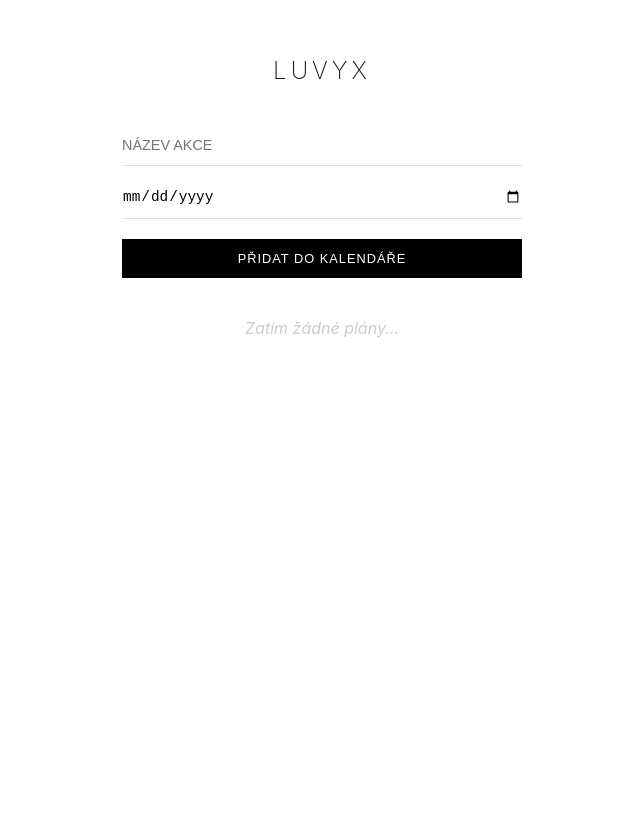
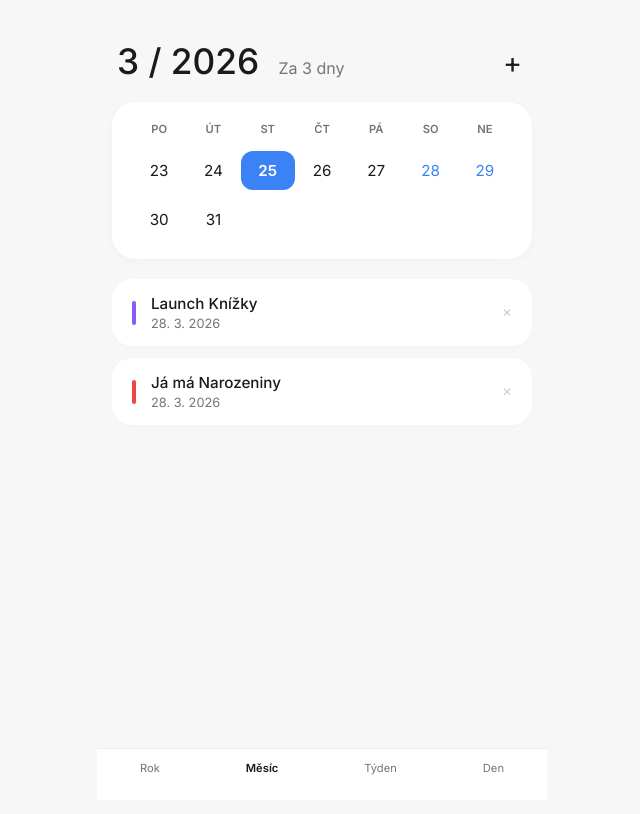
Before and after one commit to all-app-free/Calendary, a plain HTML site: page index.html in a window 1280 px wide. Shown: the whole page, without its empty margins (318-958 px from the left). Drawn offline with Linux system fonts and the light colour scheme.

Commit message:
Update index.html

```diff
--- a/index.html
+++ b/index.html
@@ -3,200 +3,293 @@
 <head>
     <meta charset="UTF-8">
     <meta name="viewport" content="width=device-width, initial-scale=1.0">
-    <title>Thrum & Luvyx Calendar</title>
+    <title>Luvyx Calendar</title>
+    <link href="https://fonts.googleapis.com/css2?family=Inter:wght@300;400;500;600&display=swap" rel="stylesheet">
     <style>
         :root {
-            --bg: #ffffff;
-            --text: #1a1a1a;
-            --accent: #f0f0f0;
-            --border: #e0e0e0;
-            --highlight: #000000;
+            --bg-color: #f7f7f7;
+            --card-bg: #ffffff;
+            --accent-blue: #3b82f6;
+            --text-dark: #1a1a1a;
+            --text-gray: #757575;
+            --border-color: #eeeeee;
         }
 
         body {
-            font-family: 'Inter', -apple-system, BlinkMacSystemFont, sans-serif;
-            background-color: var(--bg);
-            color: var(--text);
+            font-family: 'Inter', sans-serif;
+            background-color: var(--bg-color);
+            color: var(--text-dark);
             margin: 0;
+            padding: 0;
             display: flex;
             justify-content: center;
-            padding: 40px 20px;
         }
 
-        .container {
-            max-width: 400px;
+        .phone-container {
             width: 100%;
+            max-width: 450px;
+            background: var(--bg-color);
+            min-height: 100vh;
+            position: relative;
+            padding-bottom: 80px;
         }
 
-        h1 {
-            font-weight: 200;
-            letter-spacing: 4px;
-            text-transform: uppercase;
-            font-size: 1.5rem;
-            margin-bottom: 40px;
-            text-align: center;
+        /* Header styl podle Xiaomi */
+        header {
+            padding: 40px 20px 20px;
+            display: flex;
+            justify-content: space-between;
+            align-items: flex-start;
         }
 
-        .input-group {
-            margin-bottom: 30px;
+        .header-title {
+            font-size: 2.2rem;
+            font-weight: 500;
+        }
+
+        .header-title span {
+            font-size: 1rem;
+            color: var(--text-gray);
+            font-weight: 400;
+            margin-left: 10px;
+        }
+
+        /* Kalendář grid */
+        .calendar-grid {
+            background: var(--card-bg);
+            margin: 0 15px;
+            padding: 20px;
+            border-radius: 24px;
+            box-shadow: 0 2px 10px rgba(0,0,0,0.03);
+        }
+
+        .days-header {
+            display: grid;
+            grid-template-columns: repeat(7, 1fr);
+            text-align: center;
+            font-size: 0.7rem;
+            color: var(--text-gray);
+            font-weight: 600;
+            margin-bottom: 15px;
+        }
+
+        .days-grid {
+            display: grid;
+            grid-template-columns: repeat(7, 1fr);
+            text-align: center;
+            gap: 10px 0;
+        }
+
+        .day {
+            padding: 10px 0;
+            font-size: 0.95rem;
+            position: relative;
+            cursor: pointer;
+        }
+
+        .day.selected {
+            background: var(--accent-blue);
+            color: white;
+            border-radius: 12px;
+            font-weight: 600;
+        }
+
+        .day.today::after {
+            content: '';
+            position: absolute;
+            bottom: 4px;
+            left: 50%;
+            transform: translateX(-50%);
+            width: 4px;
+            height: 4px;
+            background: var(--accent-blue);
+            border-radius: 50%;
+        }
+
+        /* Seznam událostí - Karty */
+        .event-section {
+            padding: 20px 15px;
+        }
+
+        .event-card {
+            background: var(--card-bg);
+            border-radius: 20px;
+            padding: 15px 20px;
+            margin-bottom: 12px;
+            display: flex;
+            align-items: center;
+            box-shadow: 0 2px 5px rgba(0,0,0,0.02);
+        }
+
+        .event-color {
+            width: 4px;
+            height: 24px;
+            border-radius: 2px;
+            margin-right: 15px;
+        }
+
+        .event-info {
+            flex-grow: 1;
+        }
+
+        .event-info h3 {
+            margin: 0;
+            font-size: 0.95rem;
+            font-weight: 500;
+        }
+
+        .event-info p {
+            margin: 3px 0 0;
+            font-size: 0.8rem;
+            color: var(--text-gray);
+        }
+
+        /* Spodní Navigace */
+        .bottom-nav {
+            position: fixed;
+            bottom: 0;
+            width: 100%;
+            max-width: 450px;
+            background: rgba(255,255,255,0.9);
+            backdrop-filter: blur(10px);
+            display: flex;
+            justify-content: space-around;
+            padding: 12px 0 25px;
+            border-top: 1px solid var(--border-color);
+        }
+
+        .nav-item {
+            text-align: center;
+            color: var(--text-gray);
+            font-size: 0.7rem;
+            cursor: pointer;
+        }
+
+        .nav-item.active {
+            color: var(--text-dark);
+            font-weight: 600;
+        }
+
+        /* Floating Button pro přidání */
+        .add-btn {
+            position: absolute;
+            top: 45px;
+            right: 25px;
+            font-size: 1.8rem;
+            cursor: pointer;
+        }
+
+        /* Skrytý formulář */
+        #add-form {
+            display: none;
+            background: var(--card-bg);
+            margin: 0 15px 20px;
+            padding: 20px;
+            border-radius: 24px;
         }
 
         input {
             width: 100%;
-            padding: 12px 0;
             border: none;
-            border-bottom: 1px solid var(--border);
-            outline: none;
-            font-size: 0.9rem;
+            background: #f0f0f0;
+            padding: 12px;
+            border-radius: 12px;
             margin-bottom: 10px;
-            transition: border-color 0.3s;
-        }
-
-        input:focus {
-            border-bottom-color: var(--highlight);
-        }
-
-        button {
-            width: 100%;
-            background: var(--highlight);
-            color: white;
-            border: none;
-            padding: 12px;
-            cursor: pointer;
-            font-size: 0.8rem;
-            letter-spacing: 1px;
-            text-transform: uppercase;
-            margin-top: 10px;
-        }
-
-        .notifications {
-            margin-bottom: 30px;
-        }
-
-        .notif-item {
-            background: #fff9f9;
-            border-left: 2px solid #ff4d4d;
-            padding: 10px;
-            font-size: 0.8rem;
-            margin-bottom: 10px;
-        }
-
-        .event-list {
-            margin-top: 40px;
-        }
-
-        .event-item {
-            display: flex;
-            justify-content: space-between;
-            align-items: center;
-            padding: 15px 0;
-            border-bottom: 1px solid var(--accent);
-            font-size: 0.9rem;
-        }
-
-        .event-date {
-            color: #888;
-            font-size: 0.75rem;
-        }
-
-        .empty-state {
-            text-align: center;
-            color: #ccc;
-            font-style: italic;
-            margin-top: 20px;
+            box-sizing: border-box;
         }
     </style>
 </head>
 <body>
 
-<div class="container">
-    <h1 id="brand-title">Luvyx</h1>
+<div class="phone-container">
+    <header>
+        <div class="header-title">3 / 2026 <span>Za 3 dny</span></div>
+        <div class="add-btn" onclick="toggleForm()">+</div>
+    </header>
 
-    <div id="notifications" class="notifications"></div>
-
-    <div class="input-group">
-        <input type="text" id="event-name" placeholder="NÁZEV AKCE">
-        <input type="date" id="event-date">
-        <button onclick="addEvent()">PŘIDAT DO KALENDÁŘE</button>
+    <div id="add-form">
+        <input type="text" id="evName" placeholder="Název události">
+        <input type="date" id="evDate">
+        <button style="width:100%; background:var(--accent-blue); color:white; border:none; padding:10px; border-radius:10px;" onclick="addEvent()">Uložit</button>
     </div>
 
-    <div id="event-list" class="event-list"></div>
+    <div class="calendar-grid">
+        <div class="days-header">
+            <div>PO</div><div>ÚT</div><div>ST</div><div>ČT</div><div>PÁ</div><div>SO</div><div>NE</div>
+        </div>
+        <div class="days-grid">
+            <div class="day">23</div>
+            <div class="day">24</div>
+            <div class="day selected">25</div>
+            <div class="day">26</div>
+            <div class="day">27</div>
+            <div class="day" style="color:var(--accent-blue)">28</div>
+            <div class="day" style="color:var(--accent-blue)">29</div>
+            <div class="day">30</div>
+            <div class="day">31</div>
+        </div>
+    </div>
+
+    <div class="event-section" id="event-list">
+        </div>
+
+    <div class="bottom-nav">
+        <div class="nav-item">Rok</div>
+        <div class="nav-item active">Měsíc</div>
+        <div class="nav-item">Týden</div>
+        <div class="nav-item">Den</div>
+    </div>
 </div>
 
 <script>
-    let events = JSON.parse(localStorage.getItem('my_private_events')) || [];
+    let events = JSON.parse(localStorage.getItem('luvyx_events')) || [
+        { name: 'Launch Knížky', date: '2026-03-28', color: '#8b5cf6' },
+        { name: 'Já má Narozeniny', date: '2026-03-28', color: '#ef4444' }
+    ];
+
+    function toggleForm() {
+        const form = document.getElementById('add-form');
+        form.style.display = form.style.display === 'block' ? 'none' : 'block';
+    }
 
     function addEvent() {
-        const name = document.getElementById('event-name').value;
-        const date = document.getElementById('event-date').value;
-
-        if (name && date) {
-            events.push({ name, date, id: Date.now() });
-            saveAndRender();
-            document.getElementById('event-name').value = '';
-            document.getElementById('event-date').value = '';
+        const name = document.getElementById('evName').value;
+        const date = document.getElementById('evDate').value;
+        if(name && date) {
+            events.push({ name, date, color: '#3b82f6' });
+            localStorage.setItem('luvyx_events', JSON.stringify(events));
+            render();
+            toggleForm();
         }
     }
 
-    function deleteEvent(id) {
-        events = events.filter(e => e.id !== id);
-        saveAndRender();
-    }
+    function render() {
+        const list = document.getElementById('event-list');
+        list.innerHTML = '';
 
-    function saveAndRender() {
-        localStorage.setItem('my_private_events', JSON.stringify(events));
-        renderEvents();
-        checkNotifications();
-    }
-
-    function checkNotifications() {
-        const notifContainer = document.getElementById('notifications');
-        notifContainer.innerHTML = '';
-        const today = new Date();
-        const threeDaysLater = new Date();
-        threeDaysLater.setDate(today.getDate() + 3);
-
-        events.forEach(ev => {
-            const evDate = new Date(ev.date);
-            if (evDate >= today && evDate <= threeDaysLater) {
-                const div = document.createElement('div');
-                div.className = 'notif-item';
-                div.innerHTML = `<strong>POZOR:</strong> ${ev.name} se blíží (za méně než 3 dny)!`;
-                notifContainer.appendChild(div);
-            }
+        events.forEach((ev, index) => {
+            const card = document.createElement('div');
+            card.className = 'event-card';
+            card.innerHTML = `
+                <div class="event-color" style="background:${ev.color}"></div>
+                <div class="event-info">
+                    <h3>${ev.name}</h3>
+                    <p>${new Date(ev.date).toLocaleDateString('cs-CZ')}</p>
+                </div>
+                <div style="color:#ccc; font-size:12px;" onclick="remove(${index})">✕</div>
+            `;
+            list.appendChild(card);
         });
     }
 
-    function renderEvents() {
-        const list = document.getElementById('event-list');
-        list.innerHTML = '';
-
-        if (events.length === 0) {
-            list.innerHTML = '<div class="empty-state">Zatím žádné plány...</div>';
-            return;
-        }
-
-        // Seřazení podle data
-        events.sort((a, b) => new Date(a.date) - new Date(b.date));
-
-        events.forEach(ev => {
-            const div = document.createElement('div');
-            div.className = 'event-item';
-            div.innerHTML = `
-                <div>
-                    <div>${ev.name}</div>
-                    <div class="event-date">${new Date(ev.date).toLocaleDateString('cs-CZ')}</div>
-                </div>
-                <span style="cursor:pointer; color:#ccc;" onclick="deleteEvent(${ev.id})">✕</span>
-            `;
-            list.appendChild(div);
-        });
+    function remove(index) {
+        events.splice(index, 1);
+        localStorage.setItem('luvyx_events', JSON.stringify(events));
+        render();
     }
 
-    // Počáteční načtení
-    renderEvents();
-    checkNotifications();
+    render();
 </script>
 
 </body>
-  </html>
+</html>
```
